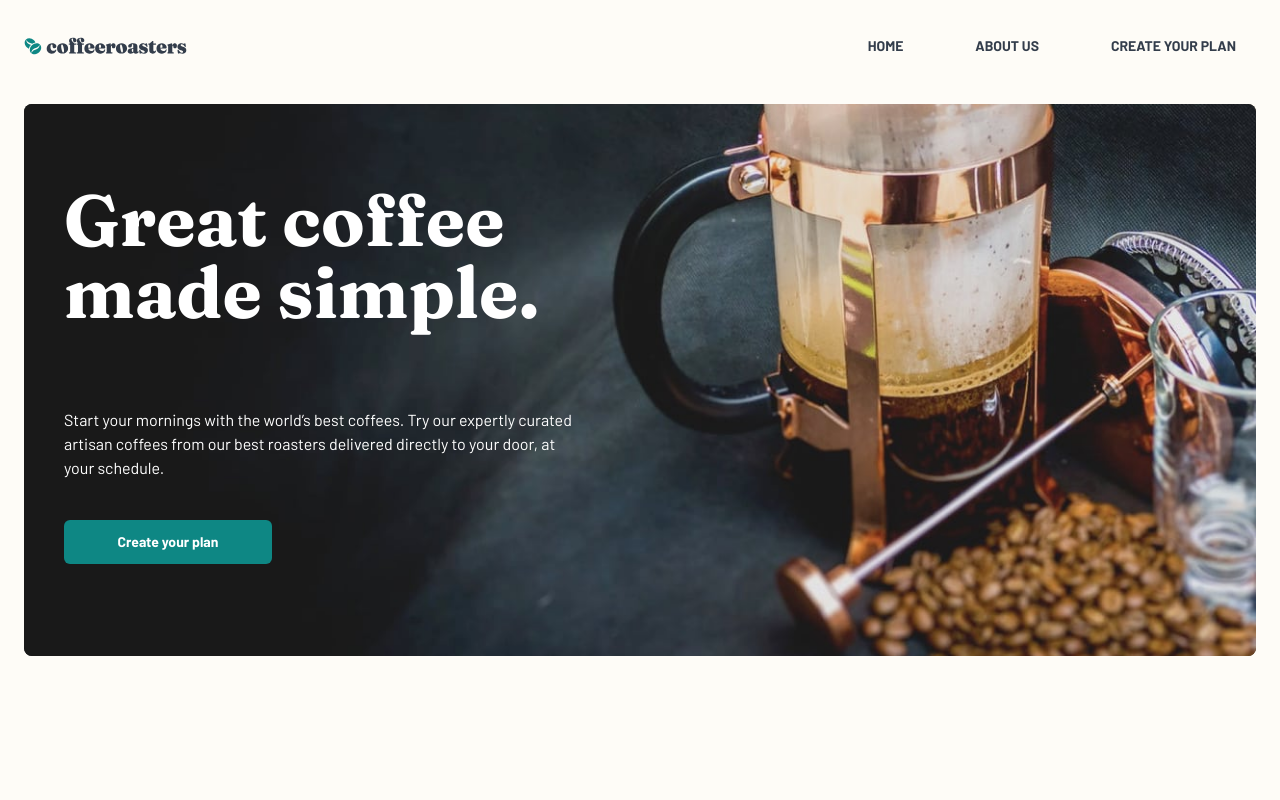
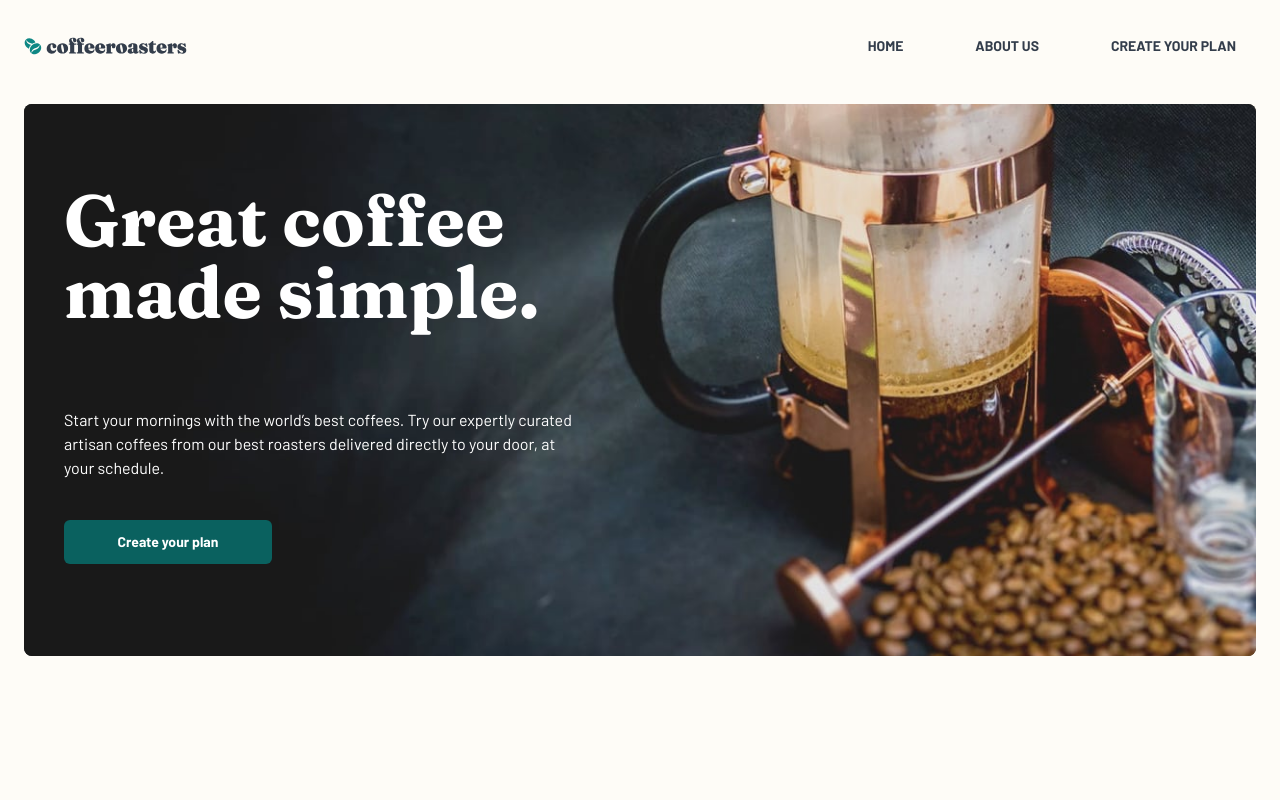
Before and after one commit to BartqD/Coffeeroasters, a Next.js app: page / in a window 1280 px wide. Shown: the top 800 px of the page. Built offline with nearby package versions, Linux system fonts and the light colour scheme.

Commit message:
refactor: code optimization

```diff
--- a/components/sections/Home/collection.tsx
+++ b/components/sections/Home/collection.tsx
@@ -44,6 +44,7 @@ export default function Collection() {
                                 className="px-10"
                                 width={452}
                                 height={356}
+                                quality={70}
                             />
 
                         <div className="flex flex-col justify-start">
--- a/tailwind.config.ts
+++ b/tailwind.config.ts
@@ -16,7 +16,7 @@ const config: Config = {
 		extend: {
 			colors: {
 				dark: {
-					cyan: '#0E8784',
+					cyan: '#0A615F',
 					grey: '#333D4B',
 				},
 				pale: {
```
